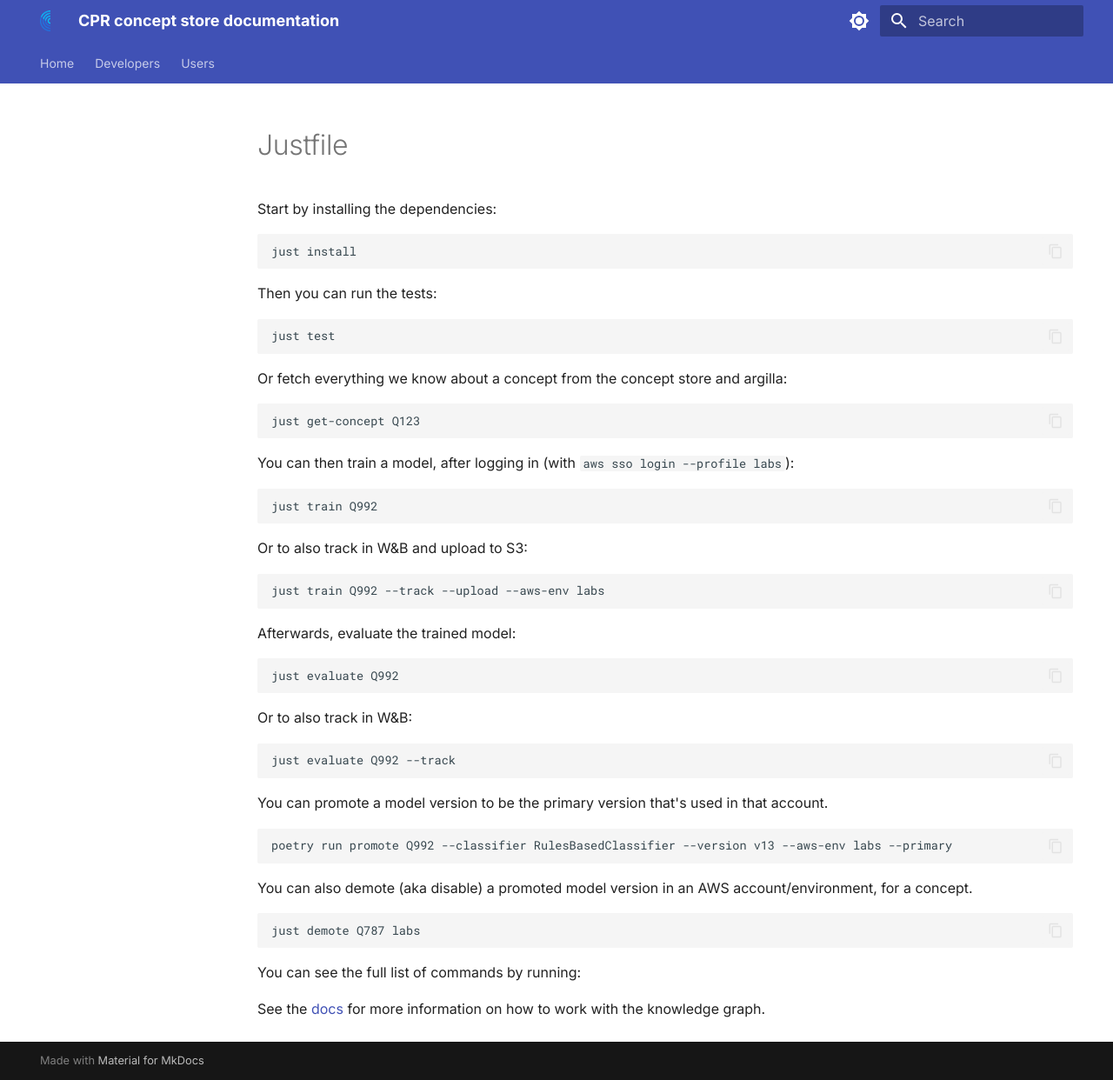
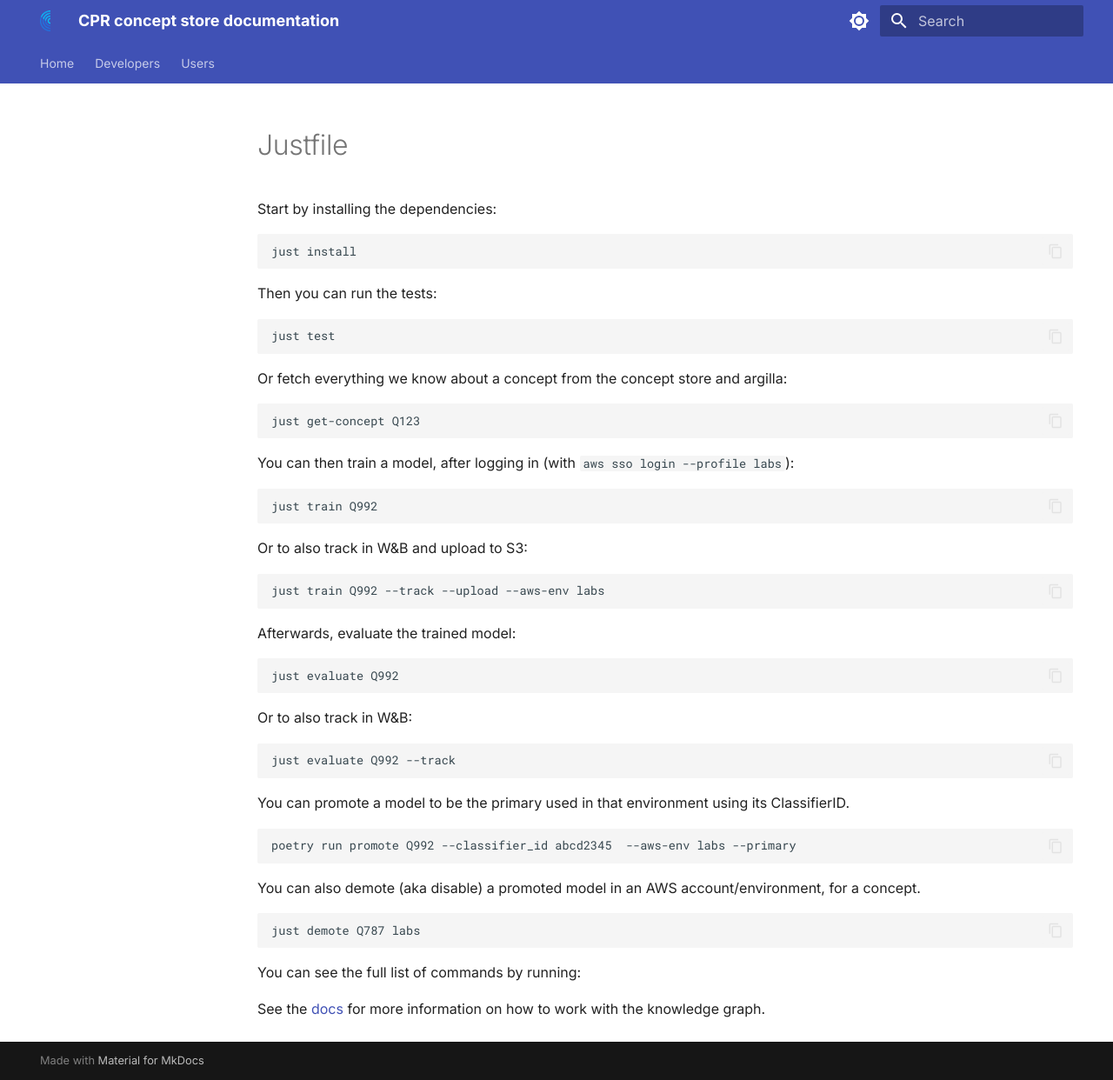
Before and after one commit to climatepolicyradar/knowledge-graph, an MkDocs documentation site: the page built from docs/docs/developers/justfile.md, in a window 1280 px wide and 1242 px high. Shown: the whole window at 87% size. Built offline with MkDocs 1.6.1 and Material for MkDocs 9.7.7, drawn with Linux system fonts in a browser that asks for light colours.

Commit message:
docs: Update documentation following id/version changes
There are more pieces of the model lifecycle that need updating but this
follows a skim oveer the docs for what has changed so far and updates
them

````diff
--- a/docs/docs/developers/justfile.md
+++ b/docs/docs/developers/justfile.md
@@ -42,13 +42,13 @@ Or to also track in W&B:
 just evaluate Q992 --track
 ```
 
-You can promote a model version to be the primary version that's used in that account.
+You can promote a model to be the primary used in that environment using its ClassifierID.
 
 ```bash
-poetry run promote Q992 --classifier RulesBasedClassifier --version v13 --aws-env labs --primary
+poetry run promote Q992 --classifier_id abcd2345  --aws-env labs --primary
 ```
 
-You can also demote (aka disable) a promoted model version in an AWS account/environment, for a concept.
+You can also demote (aka disable) a promoted model in an AWS account/environment, for a concept.
 
 ```bash
 just demote Q787 labs
````
Also changed, not shown: scripts/README.md, 2 other files.
